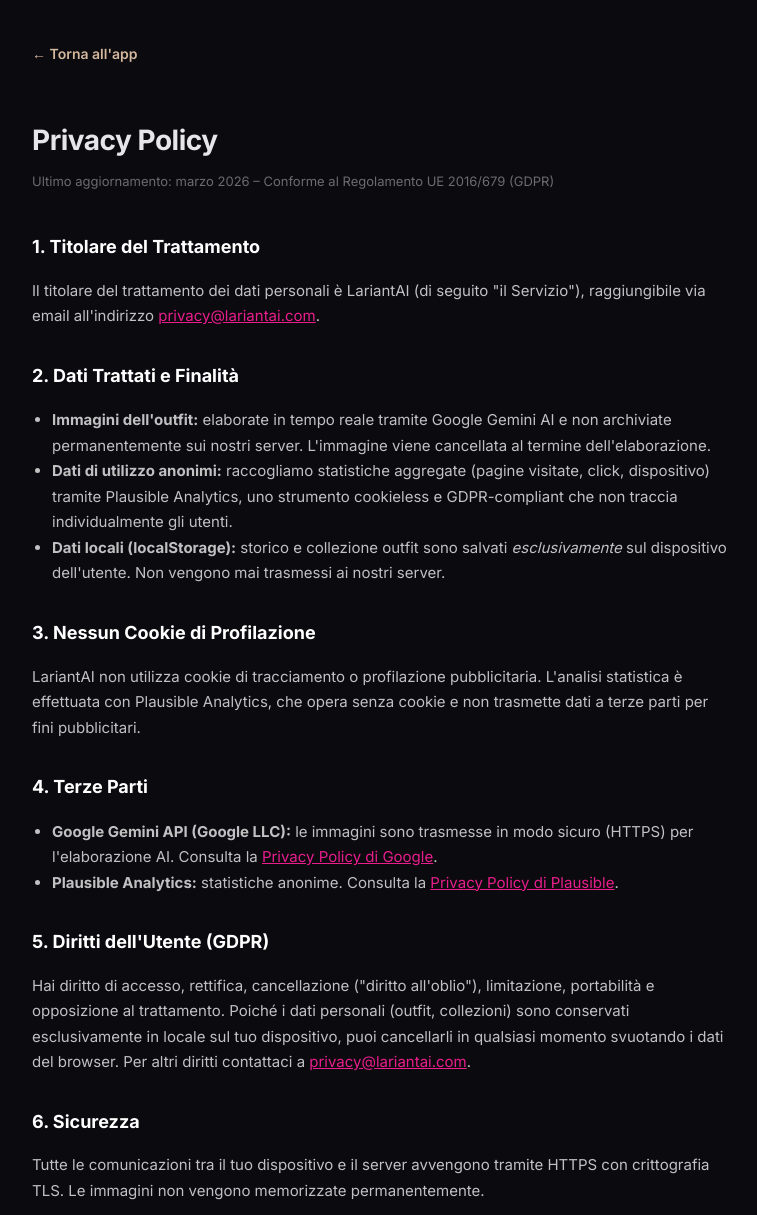
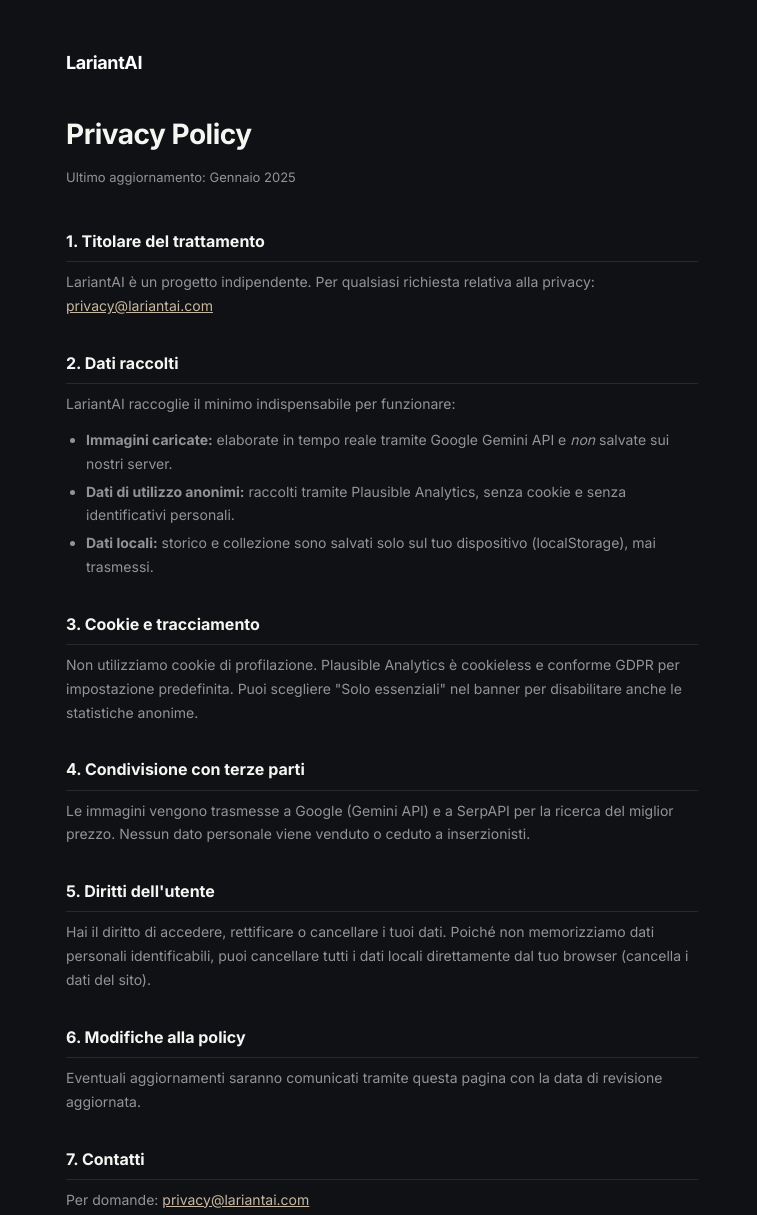
Before and after one commit to ybh8nq9x2c-star/lariantai, a website: page privacy.html in a window 1280 px wide. Shown: the top 1215 px of the page, without its empty margins (258-1015 px from the left). Drawn offline with Linux system fonts and the light colour scheme.

Commit message:
Update privacy.html

```diff
--- a/privacy.html
+++ b/privacy.html
@@ -3,57 +3,85 @@
 <head>
   <meta charset="UTF-8"/>
   <meta name="viewport" content="width=device-width,initial-scale=1"/>
+  <meta name="theme-color" content="#16181c"/>
   <title>Privacy Policy – LariantAI</title>
-  <link href="https://fonts.googleapis.com/css2?family=Inter:wght@400;500;600;700&display=swap" rel="stylesheet"/>
+  <link rel="preconnect" href="https://fonts.googleapis.com"/>
+  <link href="https://fonts.googleapis.com/css2?family=Inter:wght@400;600;700&display=swap" rel="stylesheet"/>
   <style>
-    body{font-family:'Inter',sans-serif;background:#0a0a0f;color:#e5e5ea;max-width:700px;margin:0 auto;padding:40px 24px 80px;line-height:1.7}
-    h1{font-size:28px;font-weight:800;letter-spacing:-.5px;margin-bottom:6px}
-    h2{font-size:18px;font-weight:700;margin:32px 0 10px;color:#fff}
-    p,li{font-size:15px;color:rgba(255,255,255,.75)}
-    ul{padding-left:20px}
-    a{color:#e91e8c}
-    .meta{font-size:13px;color:rgba(255,255,255,.4);margin-bottom:40px}
-    .back{display:inline-block;margin-bottom:32px;color:#d4b89e;text-decoration:none;font-weight:600;font-size:14px}
-    hr{border:none;border-top:1px solid rgba(255,255,255,.1);margin:32px 0}
+    :root{
+      --font:'Inter',sans-serif;
+      --bg:#0f1114;
+      --text:#f5f5f2;
+      --muted:rgba(255,255,255,.55);
+      --primary:#c9b8a2;
+      --line:rgba(255,255,255,.10);
+    }
+    *{box-sizing:border-box;margin:0;padding:0}
+    html,body{
+      background:var(--bg);
+      color:var(--text);
+      font-family:var(--font);
+      min-height:100%;
+      line-height:1.7;
+    }
+    body{
+      max-width:680px;
+      margin:0 auto;
+      padding:48px 24px 80px;
+    }
+    header{margin-bottom:40px}
+    .logo{
+      font-size:18px;
+      font-weight:800;
+      letter-spacing:-.4px;
+      color:#fff;
+      text-decoration:none;
+      display:inline-block;
+      margin-bottom:32px;
+    }
+    h1{font-size:28px;font-weight:800;letter-spacing:-.5px;margin-bottom:8px}
+    .date{font-size:13px;color:var(--muted);margin-bottom:40px}
+    h2{font-size:16px;font-weight:700;margin:32px 0 8px;padding-bottom:6px;border-bottom:1px solid var(--line)}
+    p{font-size:14px;color:var(--muted);margin-bottom:12px}
+    ul{padding-left:20px;margin-bottom:12px}
+    li{font-size:14px;color:var(--muted);margin-bottom:4px}
+    a{color:var(--primary);text-decoration:underline}
+    footer{margin-top:56px;padding-top:20px;border-top:1px solid var(--line);font-size:12px;color:rgba(255,255,255,.28)}
   </style>
 </head>
 <body>
-  <a class="back" href="/">← Torna all'app</a>
-  <h1>Privacy Policy</h1>
-  <div class="meta">Ultimo aggiornamento: marzo 2026 – Conforme al Regolamento UE 2016/679 (GDPR)</div>
+  <header>
+    <a class="logo" href="/">LariantAI</a>
+    <h1>Privacy Policy</h1>
+    <div class="date">Ultimo aggiornamento: Gennaio 2025</div>
+  </header>
 
-  <h2>1. Titolare del Trattamento</h2>
-  <p>Il titolare del trattamento dei dati personali è LariantAI (di seguito "il Servizio"), raggiungibile via email all'indirizzo <a href="mailto:privacy@lariantai.com">privacy@lariantai.com</a>.</p>
+  <h2>1. Titolare del trattamento</h2>
+  <p>LariantAI è un progetto indipendente. Per qualsiasi richiesta relativa alla privacy: <a href="mailto:privacy@lariantai.com">privacy@lariantai.com</a></p>
 
-  <h2>2. Dati Trattati e Finalità</h2>
+  <h2>2. Dati raccolti</h2>
+  <p>LariantAI raccoglie il minimo indispensabile per funzionare:</p>
   <ul>
-    <li><strong>Immagini dell'outfit:</strong> elaborate in tempo reale tramite Google Gemini AI e non archiviate permanentemente sui nostri server. L'immagine viene cancellata al termine dell'elaborazione.</li>
-    <li><strong>Dati di utilizzo anonimi:</strong> raccogliamo statistiche aggregate (pagine visitate, click, dispositivo) tramite Plausible Analytics, uno strumento cookieless e GDPR-compliant che non traccia individualmente gli utenti.</li>
-    <li><strong>Dati locali (localStorage):</strong> storico e collezione outfit sono salvati <em>esclusivamente</em> sul dispositivo dell'utente. Non vengono mai trasmessi ai nostri server.</li>
+    <li><strong>Immagini caricate:</strong> elaborate in tempo reale tramite Google Gemini API e <em>non</em> salvate sui nostri server.</li>
+    <li><strong>Dati di utilizzo anonimi:</strong> raccolti tramite Plausible Analytics, senza cookie e senza identificativi personali.</li>
+    <li><strong>Dati locali:</strong> storico e collezione sono salvati solo sul tuo dispositivo (localStorage), mai trasmessi.</li>
   </ul>
 
-  <h2>3. Nessun Cookie di Profilazione</h2>
-  <p>LariantAI non utilizza cookie di tracciamento o profilazione pubblicitaria. L'analisi statistica è effettuata con Plausible Analytics, che opera senza cookie e non trasmette dati a terze parti per fini pubblicitari.</p>
+  <h2>3. Cookie e tracciamento</h2>
+  <p>Non utilizziamo cookie di profilazione. Plausible Analytics è cookieless e conforme GDPR per impostazione predefinita. Puoi scegliere "Solo essenziali" nel banner per disabilitare anche le statistiche anonime.</p>
 
-  <h2>4. Terze Parti</h2>
-  <ul>
-    <li><strong>Google Gemini API (Google LLC):</strong> le immagini sono trasmesse in modo sicuro (HTTPS) per l'elaborazione AI. Consulta la <a href="https://policies.google.com/privacy" target="_blank" rel="noopener">Privacy Policy di Google</a>.</li>
-    <li><strong>Plausible Analytics:</strong> statistiche anonime. Consulta la <a href="https://plausible.io/privacy" target="_blank" rel="noopener">Privacy Policy di Plausible</a>.</li>
-  </ul>
+  <h2>4. Condivisione con terze parti</h2>
+  <p>Le immagini vengono trasmesse a Google (Gemini API) e a SerpAPI per la ricerca del miglior prezzo. Nessun dato personale viene venduto o ceduto a inserzionisti.</p>
 
-  <h2>5. Diritti dell'Utente (GDPR)</h2>
-  <p>Hai diritto di accesso, rettifica, cancellazione ("diritto all'oblio"), limitazione, portabilità e opposizione al trattamento. Poiché i dati personali (outfit, collezioni) sono conservati esclusivamente in locale sul tuo dispositivo, puoi cancellarli in qualsiasi momento svuotando i dati del browser. Per altri diritti contattaci a <a href="mailto:privacy@lariantai.com">privacy@lariantai.com</a>.</p>
+  <h2>5. Diritti dell'utente</h2>
+  <p>Hai il diritto di accedere, rettificare o cancellare i tuoi dati. Poiché non memorizziamo dati personali identificabili, puoi cancellare tutti i dati locali direttamente dal tuo browser (cancella i dati del sito).</p>
 
-  <h2>6. Sicurezza</h2>
-  <p>Tutte le comunicazioni tra il tuo dispositivo e il server avvengono tramite HTTPS con crittografia TLS. Le immagini non vengono memorizzate permanentemente.</p>
+  <h2>6. Modifiche alla policy</h2>
+  <p>Eventuali aggiornamenti saranno comunicati tramite questa pagina con la data di revisione aggiornata.</p>
 
-  <h2>7. Minori</h2>
-  <p>Il Servizio non è rivolto a minori di 16 anni. Non raccogliamo consapevolmente dati relativi a minori.</p>
+  <h2>7. Contatti</h2>
+  <p>Per domande: <a href="mailto:privacy@lariantai.com">privacy@lariantai.com</a></p>
 
-  <h2>8. Modifiche alla Privacy Policy</h2>
-  <p>Eventuali modifiche saranno pubblicate su questa pagina con aggiornamento della data in cima al documento.</p>
-
-  <hr/>
-  <p>Per qualsiasi domanda: <a href="mailto:privacy@lariantai.com">privacy@lariantai.com</a></p>
+  <footer>© 2025 LariantAI — Tutti i diritti riservati</footer>
 </body>
 </html>
```
